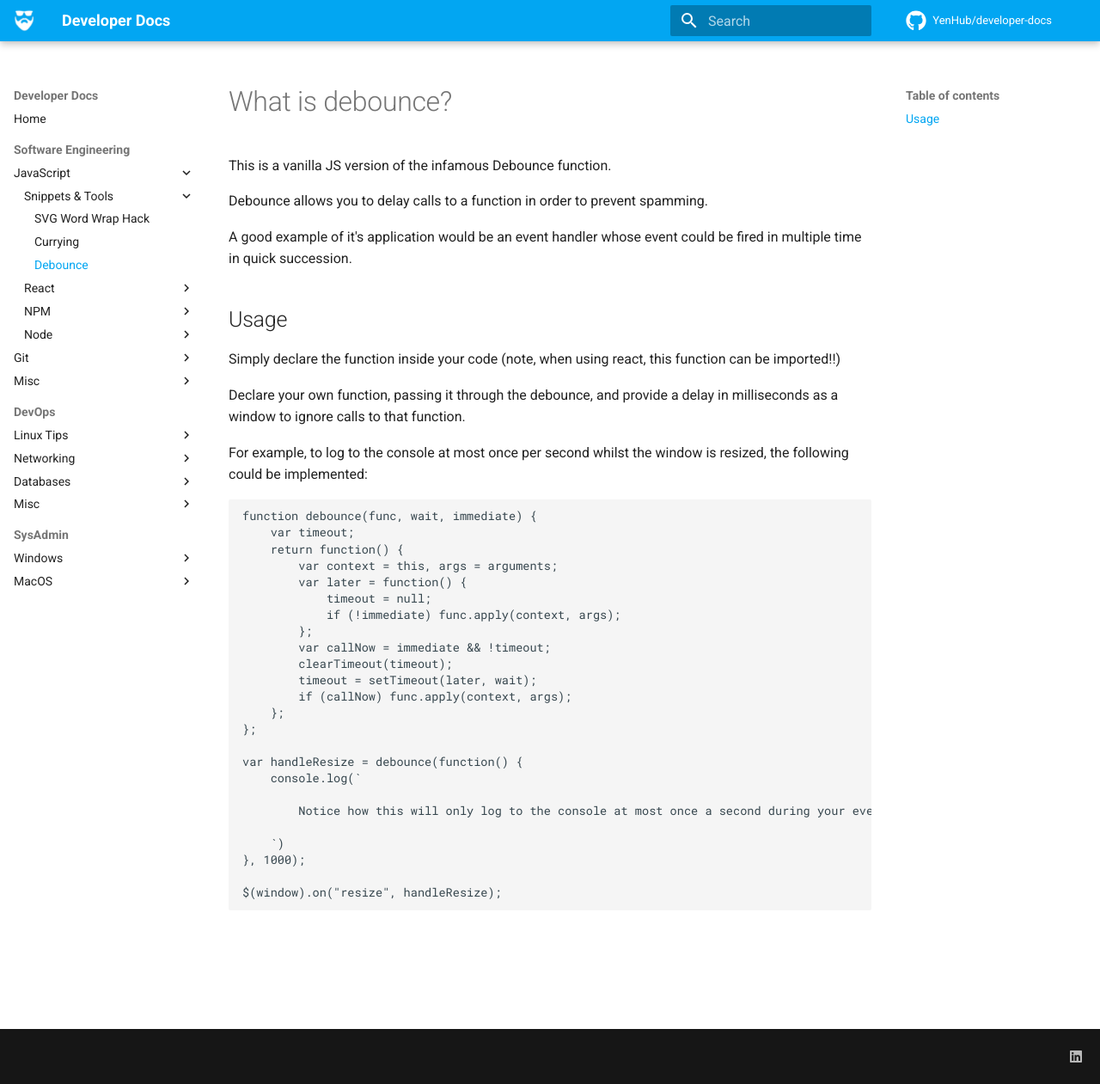
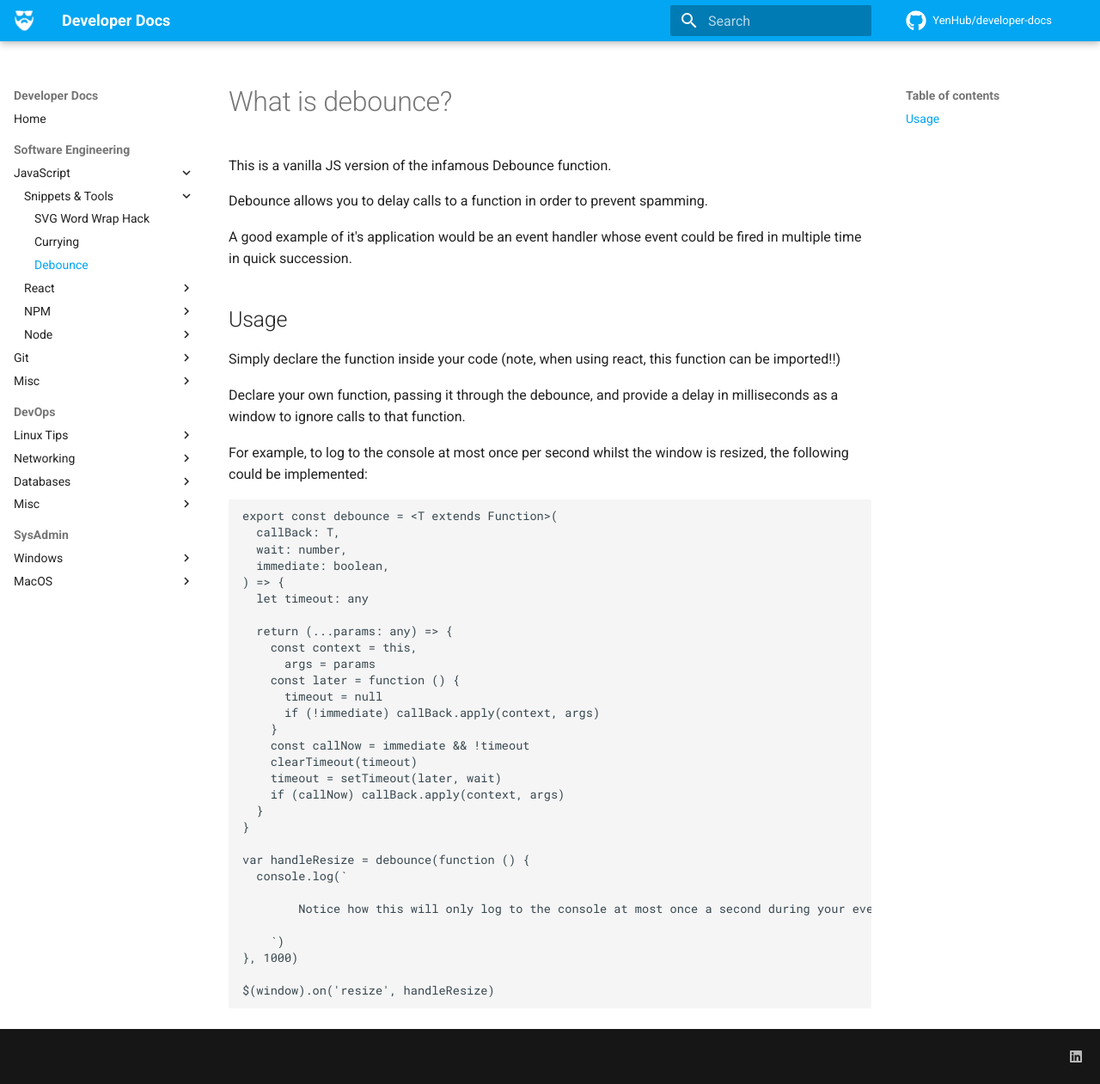
Before and after one commit to YenHub/developer-docs, an MkDocs documentation site: the page built from docs/engineering/javascript/snippets/debounce.md, in a window 1280 px wide and 1261 px high. Shown: the whole window at 86% size. Built offline with MkDocs 1.6.1 and Material for MkDocs 9.7.7, drawn with Linux system fonts in a browser that asks for light colours; comment, search, counter and statistics services are not loaded.

Commit message:
🔨 Type the debounce method

````diff
--- a/docs/engineering/javascript/snippets/debounce.md
+++ b/docs/engineering/javascript/snippets/debounce.md
@@ -14,29 +14,35 @@ Declare your own function, passing it through the debounce, and provide a delay
 
 For example, to log to the console at most once per second whilst the window is resized, the following could be implemented:
 
-```
-function debounce(func, wait, immediate) {
-    var timeout;
-    return function() {
-        var context = this, args = arguments;
-        var later = function() {
-            timeout = null;
-            if (!immediate) func.apply(context, args);
-        };
-        var callNow = immediate && !timeout;
-        clearTimeout(timeout);
-        timeout = setTimeout(later, wait);
-        if (callNow) func.apply(context, args);
-    };
-};
+```typescript
+export const debounce = <T extends Function>(
+  callBack: T,
+  wait: number,
+  immediate: boolean,
+) => {
+  let timeout: any
 
-var handleResize = debounce(function() {
-    console.log(`
+  return (...params: any) => {
+    const context = this,
+      args = params
+    const later = function () {
+      timeout = null
+      if (!immediate) callBack.apply(context, args)
+    }
+    const callNow = immediate && !timeout
+    clearTimeout(timeout)
+    timeout = setTimeout(later, wait)
+    if (callNow) callBack.apply(context, args)
+  }
+}
+
+var handleResize = debounce(function () {
+  console.log(`
 
         Notice how this will only log to the console at most once a second during your events firing?
 
     `)
-}, 1000);
+}, 1000)
 
-$(window).on("resize", handleResize);
+$(window).on('resize', handleResize)
 ```
````
